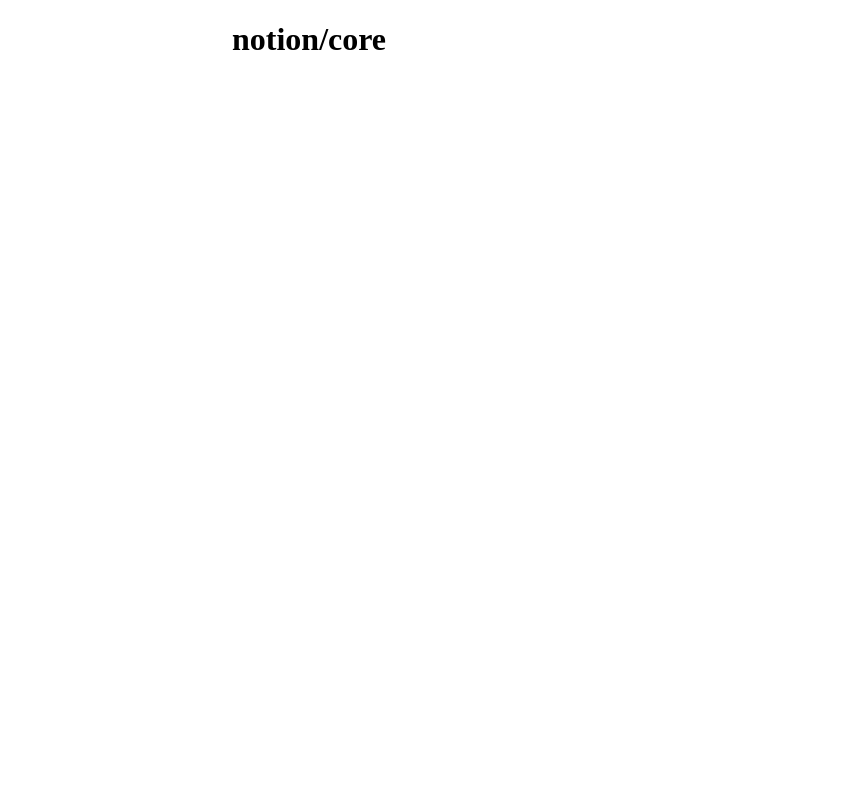
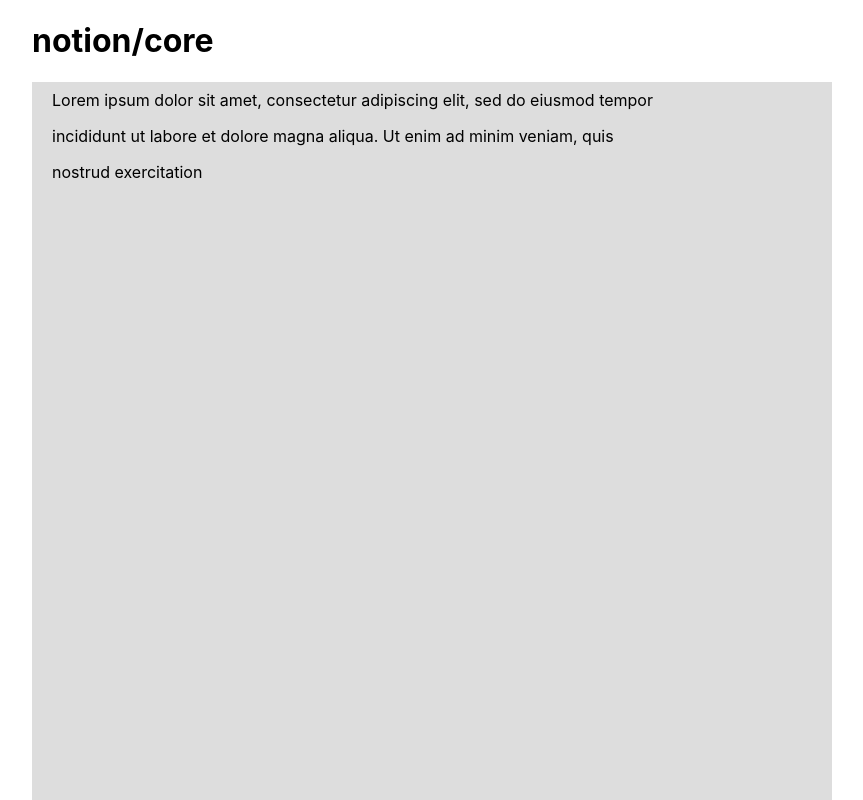
Before and after one commit to llGaetanll/notion-core, a Next.js app: page / in a window 1280 px wide. Shown: the whole page, without its empty margins (208-1071 px from the left). Built offline with nearby package versions, Linux system fonts and the light colour scheme.

Commit message:
working build

```diff
--- a/components/DynamicComponent.js
+++ b/components/DynamicComponent.js
@@ -1,43 +1,5 @@
-import { useState, useContext, useEffect } from "react";
-
-/*
-import DragIndicatorIcon from "@material-ui/icons/DragIndicator";
-
-import { Box, MenuItem, IconButton } from "@material-ui/core";
-import { makeStyles } from "@material-ui/core/styles";
-*/
-
-/*
-const useStyles = makeStyles((theme) => ({
-  component: {
-    display: "flex",
-    // size padding
-    padding: `0 ${theme.spacing(1)}px`,
-
-    // display actions menu on hover
-    "&:hover $action": {
-      opacity: 1,
-    },
-
-    "&:hover": {
-      backgroundColor: theme.palette.grey[100],
-    },
-
-    minHeight: 48,
-    alignItems: "center",
-  },
-  action: {
-    opacity: 0,
-
-    position: "absolute",
-    transform: "translateX(-100%)",
-
-    "&:hover": {
-      backgroundColor: "transparent",
-    },
-  },
-}));
-*/
+import React, { useState, useContext, useEffect } from "react";
+import { DraggableCore } from "react-draggable"; // The default
 
 const ComponentList = () => {
   return <MenuItem>test</MenuItem>;
@@ -46,7 +8,7 @@ const ComponentList = () => {
 /* Actions is the button that appears on the left of every Component.
  * It's used for drag and drop, and changing the state of the Component.
  */
-const Actions = () => {
+const Actions = ({ handleGrab, handleLetGo }) => {
   /*
   const classes = useStyles();
   const { setMenu } = useContext(FeedbackContext);
@@ -54,7 +16,22 @@ const Actions = () => {
 
   const handleClick = () => console.log("click!");
 
-  return <div onClick={handleClick}>action</div>;
+  return (
+    <span
+      className="handle"
+      css={{
+        width: 20,
+        cursor: "grab",
+
+        "&: active": {
+          cursor: "grabbing",
+        },
+      }}
+      onMouseDown={handleGrab}
+      onMouseUp={handleLetGo}
+      onClick={handleClick}
+    />
+  );
 
   /*
   const handleClick = (event) =>
@@ -81,25 +58,43 @@ const Actions = () => {
  *  component.
  */
 const DynamicComponent = ({ displayComponent, editComponent, ...props }) => {
-  // const classes = useStyles();
   const [componentMode, setComponentMode] = useState();
+  const [dragging, setDragging] = useState(false);
 
   // mode is passed from the outside. When it is changed, the component updates
-  const { displayProps, editProps, mode } = props;
+  const { displayProps, editProps, defMode } = props;
 
   // when the mode of the component changes from the outside
   // update the mode
   useEffect(() => {
-    if (mode !== componentMode) {
-      console.log("updating mode to:", mode);
-      setComponentMode(mode);
+    if (defMode !== componentMode) {
+      console.log("updating mode to:", defMode);
+      setComponentMode(defMode);
     }
-  }, [mode]);
+  }, [defMode]);
 
   // If no mode is specified, the element does not render
   if (!componentMode) return <></>;
 
   const componentProps = componentMode === "display" ? displayProps : editProps;
+
+  const handleEdit = () => {
+    setComponentMode("edit");
+  };
+
+  const handleDisplay = () => {
+    setComponentMode("display");
+  };
+
+  const handleGrab = () => {
+    setDragging(true);
+  };
+
+  const handleLetGo = () => {
+    setDragging(false);
+  };
+
+  console.log(dragging);
 
   const Component = React.cloneElement(
     componentMode === "display" ? displayComponent : editComponent,
@@ -109,10 +104,24 @@ const DynamicComponent = ({ displayComponent, editComponent, ...props }) => {
   );
 
   return (
-    <div className={classes.component}>
-      <Actions />
-      {Component}
-    </div>
+    <DraggableCore handle=".handle">
+      <div
+        css={{
+          display: "flex",
+
+          paddingTop: 8,
+          paddingBottom: 8,
+
+          // background: "red",
+          // border: "1px solid blue",
+        }}
+        onMouseEnter={handleEdit}
+        onMouseLeave={handleDisplay}
+      >
+        <Actions handleGrab={handleGrab} handleLetGo={handleLetGo} />
+        {Component}
+      </div>
+    </DraggableCore>
   );
 };
 
--- a/components/Page.js
+++ b/components/Page.js
@@ -37,6 +37,8 @@ const move = (source, destination, droppableSource, droppableDestination) => {
 
 // There can only be one page at a time,
 // but there can be more than one droppable per page
-const Page = () => {};
+const Page = ({ children }) => {
+  return <div>{children}</div>;
+};
 
 export default Page;
--- a/components/dynamic/TextField.js
+++ b/components/dynamic/TextField.js
@@ -1,4 +1,4 @@
-import React, { useRef } from "react";
+import { useRef, useState, cloneElement } from "react";
 import DynamicComponent from "../DynamicComponent";
 
 /*
@@ -25,14 +25,8 @@ const useStyles = makeStyles((theme) => ({
 */
 
 const TextDisplayComponent = ({ text, setComponentMode, ...props }) => {
-  const classes = useStyles();
-
-  // when the user hovers over the element
-  // switch to edit mode
-  const handleEdit = () => setComponentMode("edit");
-
   return (
-    <p onMouseEnter={handleEdit} className={classes.display} {...props}>
+    <p css={{ margin: 0, minHeight: 20 }} {...props}>
       {text}
     </p>
   );
@@ -45,20 +39,17 @@ const TextEditComponent = ({
   ...props
 }) => {
   const ref = useRef();
-  const classes = useStyles();
 
   // focus the input ref
   // useEffect(() => {
   //   ref.current.focus();
   // });
 
-  const handleDisplay = () => setComponentMode("display");
   const handleEdit = (event) => setText(event.target.value);
 
   return (
     <input
-      className={classes.edit}
-      onMouseLeave={handleDisplay}
+      css={{ all: "unset", flex: 1, background: "white" }}
       onChange={handleEdit}
       value={text}
       inputRef={ref}
@@ -67,7 +58,10 @@ const TextEditComponent = ({
   );
 };
 
-const TextField = ({ text, setText, displayProps, editProps }) => (
+const TextField = ({ defText, displayProps, editProps }) => {
+  const [text, setText] = useState(defText);
+
+  return (
     <DynamicComponent
       displayComponent={<TextDisplayComponent />}
       editComponent={<TextEditComponent />}
@@ -85,8 +79,9 @@ const TextField = ({ text, setText, displayProps, editProps }) => (
       // the component as both the edit
       // and display component have access
       // to `setComponentMode`
-    mode="display"
+      defMode="display"
     />
   );
+};
 
 export default TextField;
--- /dev/null
+++ b/jsconfig.json
@@ -0,0 +1,5 @@
+{
+  "compilerOptions": {
+    "jsxImportSource": "@emotion/react"
+  }
+}
--- a/pages/_app.js
+++ b/pages/_app.js
@@ -1,3 +1,5 @@
+import "../styles/global.css";
+
 const App = ({ Component, pageProps }) => <Component {...pageProps} />;
 
 export default App;
--- a/pages/index.js
+++ b/pages/index.js
@@ -1,14 +1,38 @@
 import { useState } from "react";
 
+import Page from "../components/Page";
 import TextField from "../components/dynamic/TextField";
 
+const randData = [
+  "Lorem ipsum dolor sit amet, consectetur adipiscing elit, sed do eiusmod tempor",
+  "incididunt ut labore et dolore magna aliqua. Ut enim ad minim veniam, quis",
+  "nostrud exercitation",
+];
+
 const Index = () => {
-  const [text, setText] = useState("hello world");
-
   return (
-    <div style={{ height: "100%", width: 400, margin: "0 auto" }}>
+    <div
+      style={{
+        display: "flex",
+        flexDirection: "column",
+        height: "100%",
+        width: 800,
+        margin: "0 auto",
+      }}
+    >
       <h1>notion/core</h1>
-      {/* <TextField text={text} setText={setText} /> */}
+      <div
+        style={{
+          flex: 1,
+          background: "#ddd",
+        }}
+      >
+        <Page>
+          {randData.map((line) => (
+            <TextField key={line} defText={line} />
+          ))}
+        </Page>
+      </div>
     </div>
   );
 };
--- a/styles/globals.css
+++ b/styles/global.css
@@ -1,9 +1,17 @@
-html,
+html {
+  width: 100vw;
+  height: 100vh;
+}
+
 body {
   padding: 0;
   margin: 0;
+
   font-family: -apple-system, BlinkMacSystemFont, Segoe UI, Roboto, Oxygen,
     Ubuntu, Cantarell, Fira Sans, Droid Sans, Helvetica Neue, sans-serif;
+
+  width: 100%;
+  height: 100%;
 }
 
 a {
@@ -11,6 +19,7 @@ a {
   text-decoration: none;
 }
 
-* {
-  box-sizing: border-box;
+#__next {
+  width: inherit;
+  height: inherit;
 }
```
Also changed, not shown: package.json (+6 -7 lines), 2 other files (tests, documents, lock files or other folders). Lines whose indentation alone changed are shown as unchanged.
